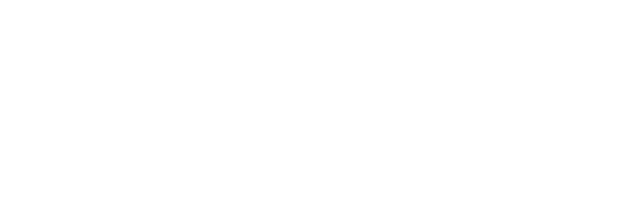
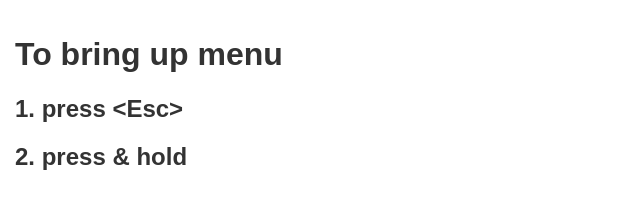
Before and after one commit to g1eb/angular-overlay-menu, a website: page index.html in a window 1280 px wide. Shown: the whole page, without its empty margins (0-640 px from the left). Drawn offline with nearby package versions, Linux system fonts and the light colour scheme.

Commit message:
Added helpful annotation to the demo page.

```diff
--- a/index.html
+++ b/index.html
@@ -8,11 +8,16 @@
       margin: 0;
       padding: 15px;
       box-sizing: border-box;
+      color: #333;
+      font-family: sans-serif;
     }
   </style>
 </head>
 <body ng-controller="MainCtrl">
 
+  <h1>To bring up menu</h1>
+  <h2>1. press &lt;Esc&gt;</h2>
+  <h2>2. press &amp; hold</h2>
   <overlay-menu items="menu" on-select="print(item)"></overlay-menu>
 
   <script src="https://cdnjs.cloudflare.com/ajax/libs/angular.js/1.5.8/angular.min.js" charset="utf-8"></script>
```
